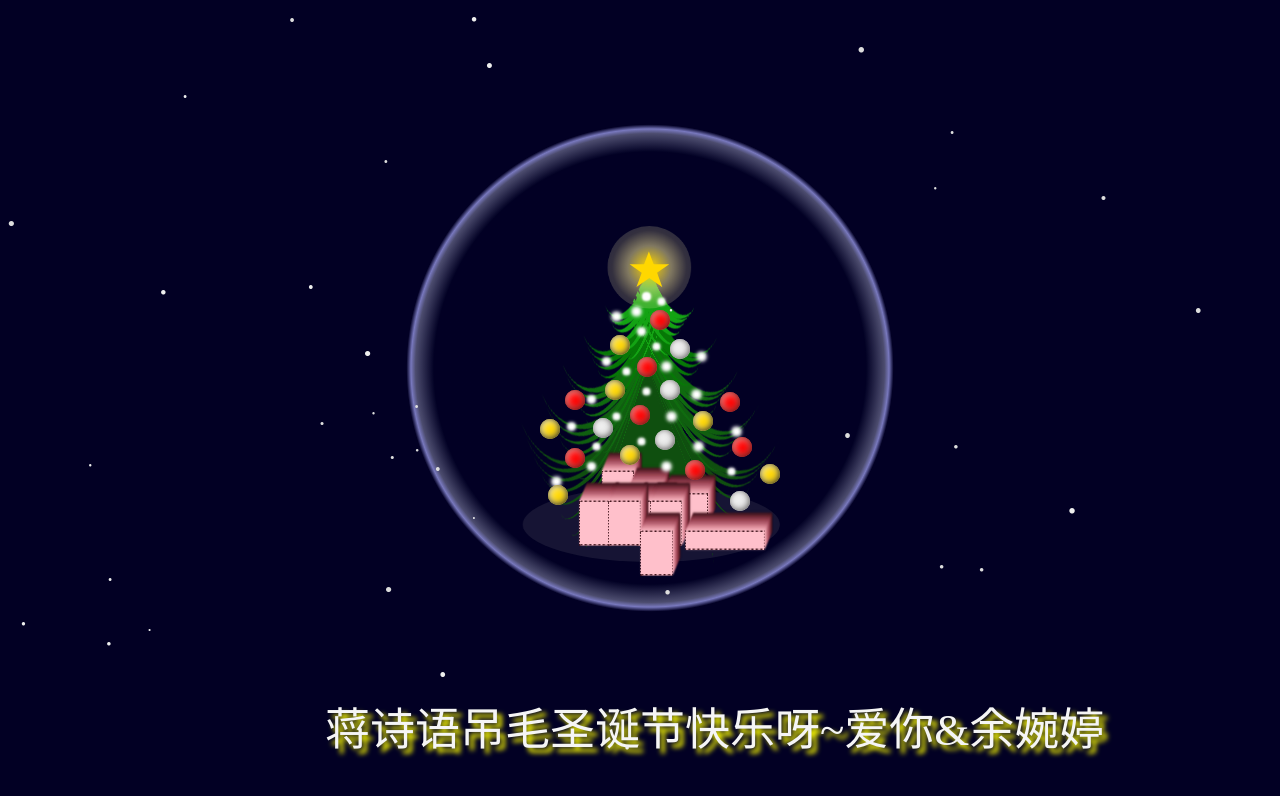
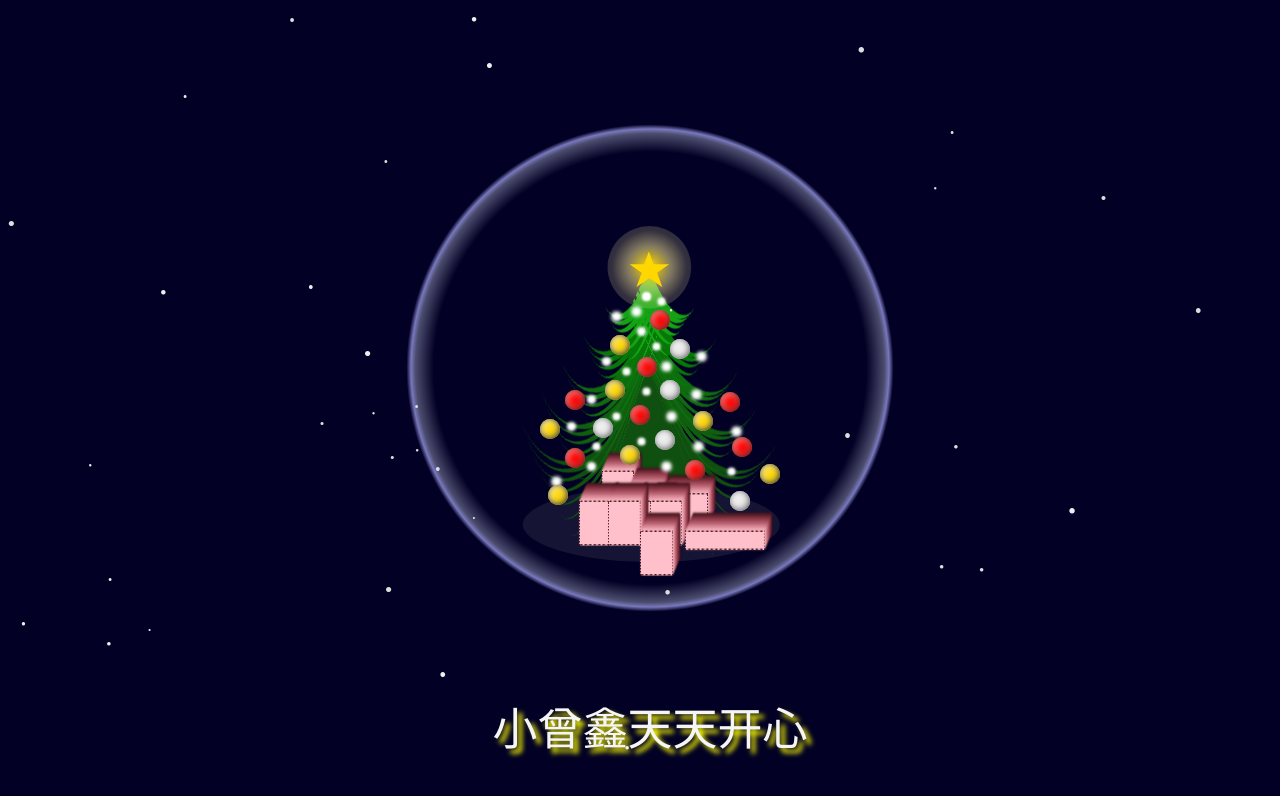
Before and after one commit to Liu25253/sds1, a plain HTML site: page web3/index.html in a window 1280 px wide. Drawn offline with Linux system fonts and the light colour scheme.

Commit message:
Update index.html

```diff
--- a/web3/index.html
+++ b/web3/index.html
@@ -10,7 +10,7 @@
 <body>
   <ul class="bgg">
     <li class="sphere"></li>
-    <p class="text">蒋诗语吊毛圣诞节快乐呀~爱你&余婉婷</p>
+    <p class="text">小曾鑫天天开心</p>
   </ul>
   <ul class="tree">
     <li class="top-star"> </li>
```
